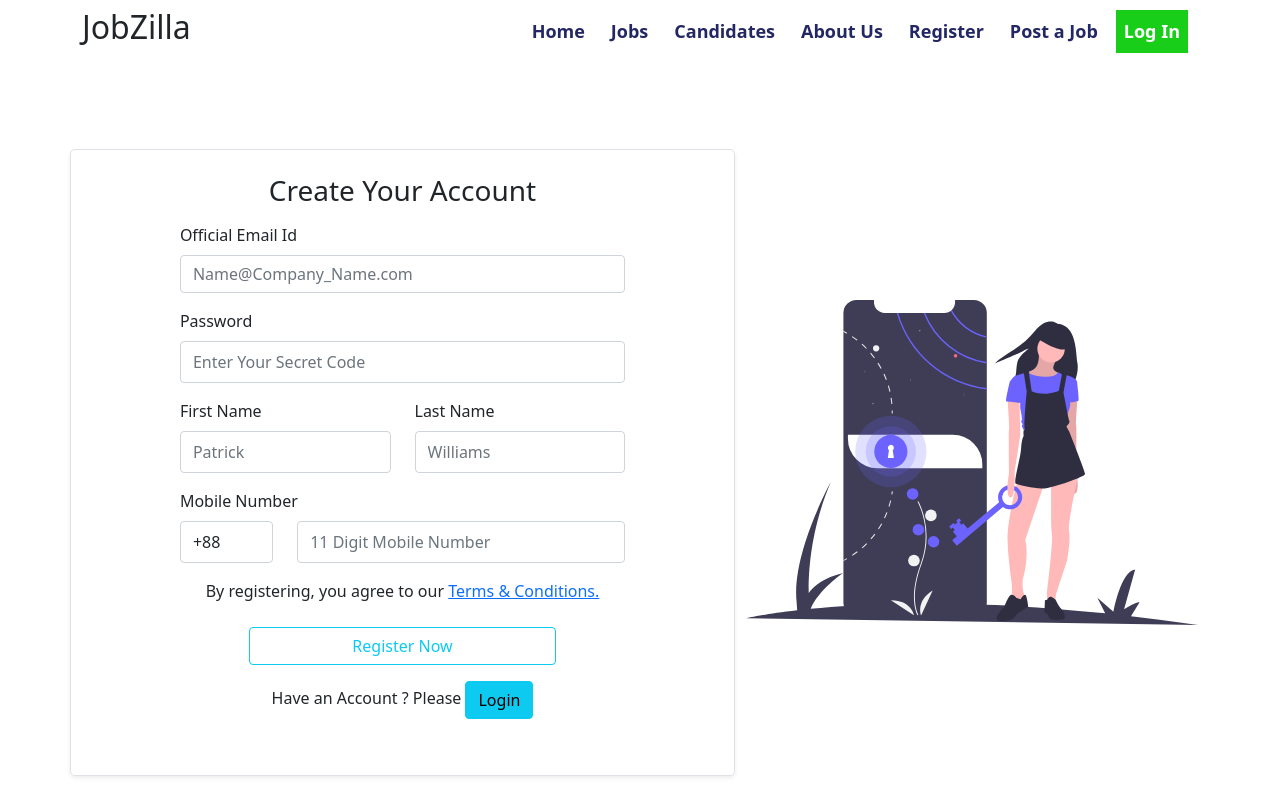
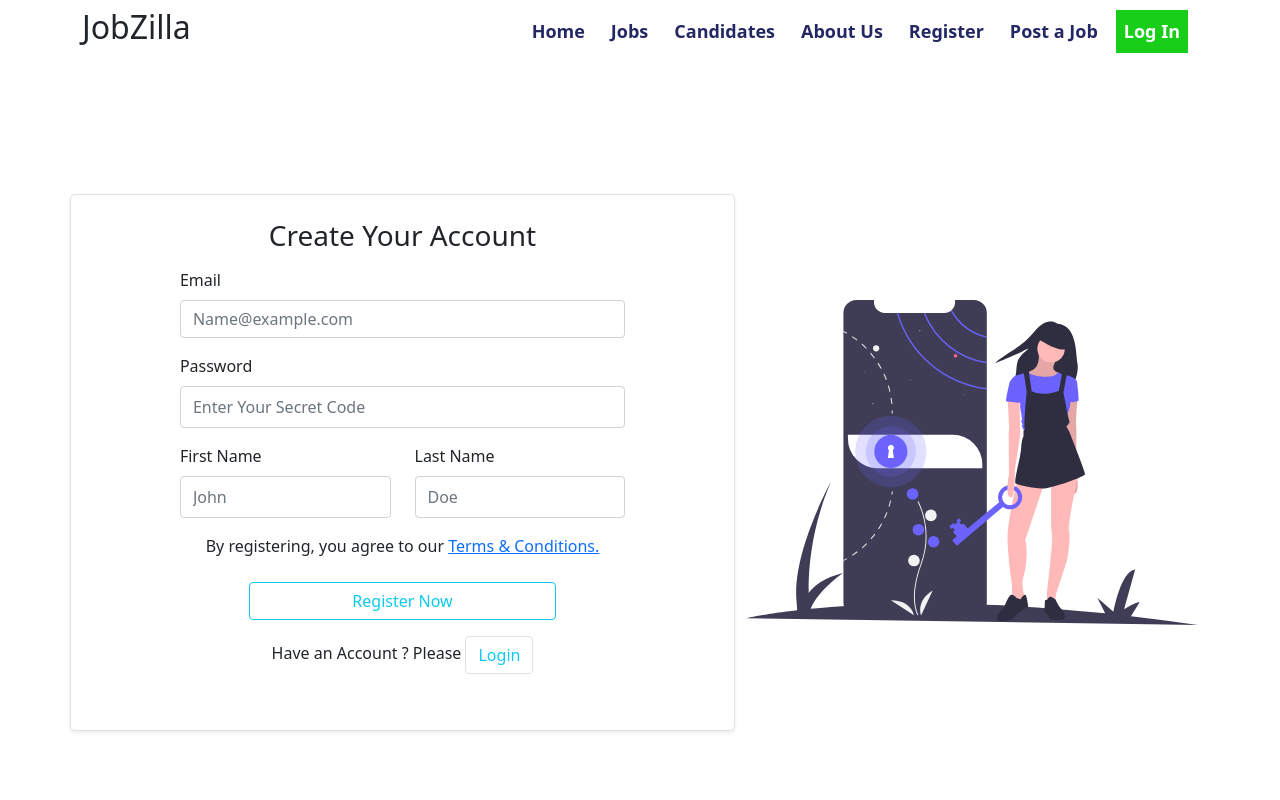
Before and after one commit to DevSquadCode/jobzilla-client, a React (Create React App) app: page /register/jobSeeker in a window 1280 px wide. Shown: the top 800 px of the page. Built offline with nearby package versions, Linux system fonts and the light colour scheme.

Commit message:
[added] login page validation

```diff
--- /dev/null
+++ b/src/components/Regexp/Regexp.js
@@ -0,0 +1,8 @@
+
+
+export const emailRegex = /^[a-zA-Z0-9.!#$%&'*+/=?^_`{|}~-]+@[a-zA-Z0-9-]+(?:\.[a-zA-Z0-9-]+)*$/;
+
+export const passRegex =  /^(?=.*\d)(?=.*[a-z])(?=.*[A-Z]).{8,}$/;
+
+
+export const bdNumberRegex = /^(?:\+88|88)?(01[3-9]\d{8})$/;
--- a/src/pages/authentication/Login/Login.jsx
+++ b/src/pages/authentication/Login/Login.jsx
@@ -5,11 +5,45 @@ import loginBanner from '../../../images/undraw_unlock_24mb.svg';
 import Header from '../../../components/Header/Header';
 import Footer from '../../../components/Footer/Footer';
 import { Link } from 'react-router-dom';
+import { emailRegex, passRegex } from '../../../components/Regexp/Regexp';
 
 
 
 
 const Login = () => {
+    const [inputError, setInputError] = React.useState({});
+    const [loginInfo, setLoginInfo] = React.useState({});
+
+
+    const handleInputValidation = e => {
+        const inputType = e.target.type;
+        const inputValue = e.target.value;
+        const info = {...loginInfo};
+        if(inputType === 'email'){
+            if(!emailRegex.test(inputValue)){
+                setInputError({name: inputType, errorMessage: 'Please Type a Valid Email !'})
+                info[inputType] = null;
+                setLoginInfo(info)
+            }else{
+                setInputError(null);
+                info[inputType] = inputValue;
+                setLoginInfo(info)
+            };
+        };
+        if(inputType === 'password'){
+            if(!passRegex.test(inputValue)){
+                setInputError({name: inputType, errorMessage: 'Must be more than 8 chars combine with uppercase and lowercase, and at least one number'})
+                info[inputType] = null;
+                setLoginInfo(info)
+            }
+            else{
+                setInputError(null)
+                info[inputType] = inputValue;
+                setLoginInfo(info)
+            }
+        };
+    };
+
     return (
         <section className=''>
             <Header />
@@ -20,12 +54,18 @@ const Login = () => {
                         <div className="w-75 py-2">
                             <HiOutlineMail className='fs-3 my-2 text-info' />
                             <label htmlFor="email" className='px-2'>Email</label>
-                            <input type="email" className="form-control py-3 d-block" placeholder='John@Example.com' />
+                            <input onChange={handleInputValidation} type="email" className="form-control py-3 d-block" placeholder='John@Example.com' />
+                            {
+                                inputError?.name === 'email' && <p className='text-danger text-center'>{inputError?.errorMessage}</p>
+                            }
                         </div>
                         <div className="w-75 py-2">
                             <RiLockPasswordLine className='fs-3 my-2 text-info' />
                             <label htmlFor="email" className='px-2'>Password</label>
-                            <input type="password" className="form-control py-3" placeholder="Must be atleast 6 Characters" />
+                            <input onChange={handleInputValidation} type="password" className="form-control py-3" placeholder="Must be atleast 6 Characters" />
+                            {
+                                inputError?.name === 'password' && <p className='text-danger text-center'>{inputError?.errorMessage}</p>
+                            }
                         </div>
                         <button className="btn btn-outline-info w-50 mt-2">Login</button>
                         <div className="w-75 text-center py-3">
@@ -40,7 +80,6 @@ const Login = () => {
                             </div>
                         </div>
                     </div>
-
                     <div className="col-md-5 d-flex justify-content-center align-items-center">
                         <img className='img-fluid' src={loginBanner} alt="" />
                     </div>
--- a/src/pages/authentication/RegisterAsJobSeeker/RegisterAsJobSeeker.jsx
+++ b/src/pages/authentication/RegisterAsJobSeeker/RegisterAsJobSeeker.jsx
@@ -7,6 +7,12 @@ import registerBanner from '../../../images/undraw_unlock_24mb.svg';
 
 
 const RegisterAsJobSeeker = () => {
+
+
+
+
+
+
     return (
         <section>
             <Header />
@@ -15,8 +21,8 @@ const RegisterAsJobSeeker = () => {
                     <div className="col-md-7 shadow-sm rounded-3 border p-4 d-flex flex-column justify-center align-items-center">
                         <h3>Create Your Account</h3>
                         <div className="p-2 w-75">
-                            <label htmlFor="email">Official Email Id</label>
-                            <input type="text" className="form-control py-" id='email' placeholder='Name@Company_Name.com' />
+                            <label htmlFor="email">Email</label>
+                            <input type="text" className="form-control py-" id='email' placeholder='Name@example.com' />
                         </div>
                         <div className="p-2 w-75">
                             <label htmlFor="password">Password</label>
@@ -26,22 +32,11 @@ const RegisterAsJobSeeker = () => {
                             <div className="row">
                                 <div className="col-md-6">
                                     <label htmlFor="firstName">First Name</label>
-                                    <input type="text" className='form-control py-2' id='firstName' placeholder='Patrick'/>
+                                    <input type="text" className='form-control py-2' id='firstName' placeholder='John'/>
                                 </div>
                                 <div className="col-md-6">
                                     <label htmlFor="lastName">Last Name</label>
-                                    <input type="text" className='form-control py-2' id='lastName' placeholder='Williams'/>
-                                </div>
-                            </div>
-                        </div>
-                        <div className="p-2 w-75">
-                            <label htmlFor="mobile">Mobile Number</label>
-                            <div className="row">
-                                <div className="col-3">
-                                    <input type="text" className='form-control py-2' value='+88'/>
-                                </div>
-                                <div className="col-9">
-                                    <input className='form-control py-2' type="number" name="" id="mobile" placeholder='11 Digit Mobile Number' />
+                                    <input type="text" className='form-control py-2' id='lastName' placeholder='Doe'/>
                                 </div>
                             </div>
                         </div>
@@ -50,7 +45,7 @@ const RegisterAsJobSeeker = () => {
                         <div className="w-75 text-center py-3">
                             <p>
                                 Have an Account ? Please <Link to="/login">
-                                    <button className='btn btn-info rounded'>
+                                    <button className='btn text-info border'>
                                         Login
                                     </button>
                                 </Link>
```
